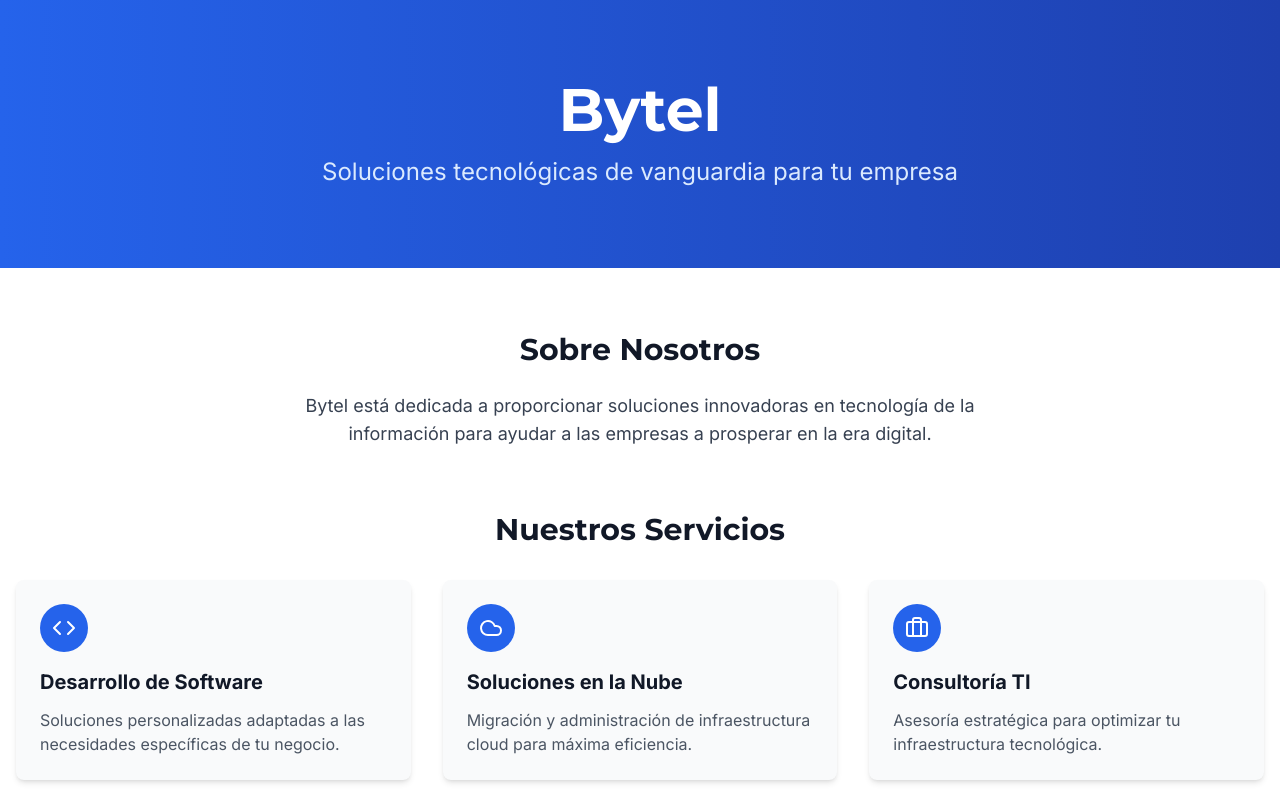
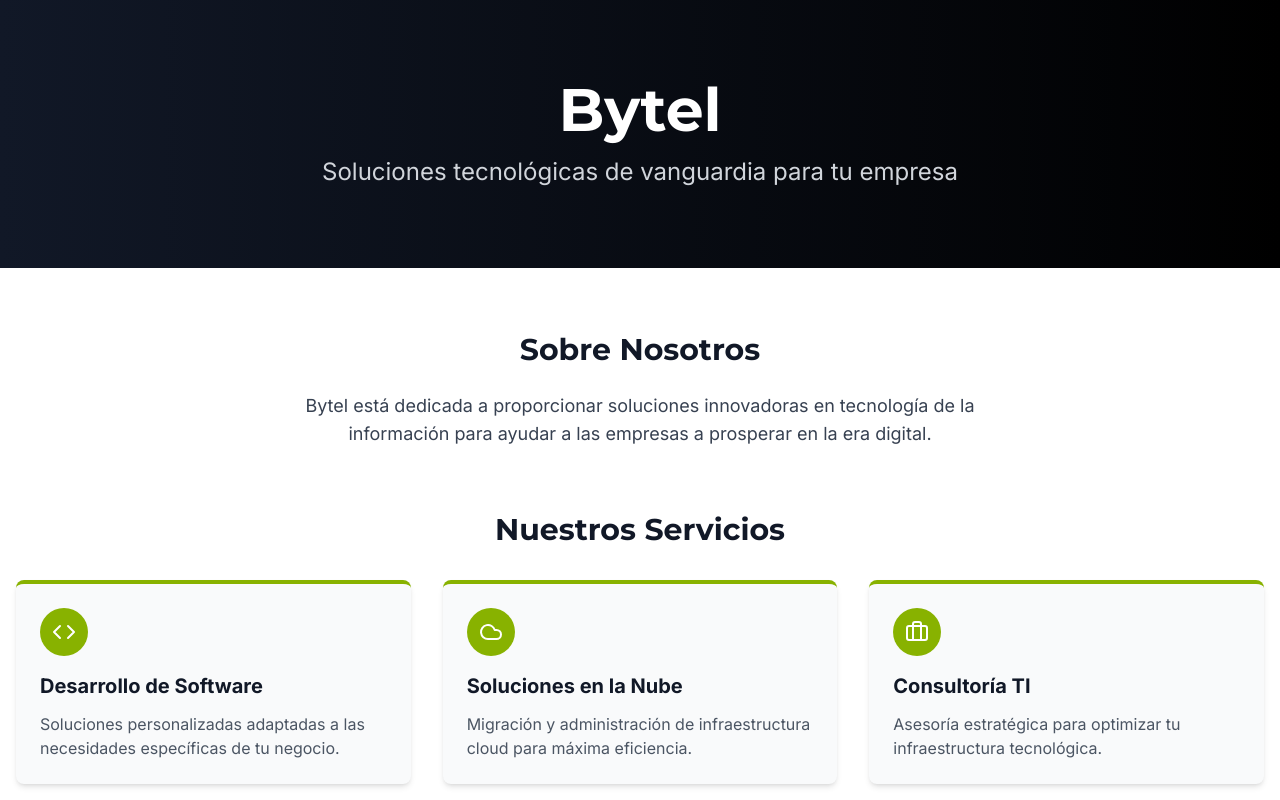
Before and after one commit to camoril/bytelcommx, a plain HTML site: page index.html in a window 1280 px wide. Shown: the top 800 px of the page. Drawn offline with nearby package versions, Linux system fonts and the light colour scheme.

Commit message:
Actualizar tema de colores a verde (#88B200) y negro
- Cambio de paleta de azul a verde corporativo (#88B200)
- Header con gradiente negro
- Iconos y bordes en verde corporativo
- Mantenimiento de diseño responsivo

```diff
--- a/index.html
+++ b/index.html
@@ -19,13 +19,25 @@
         .font-display {
             font-family: 'Montserrat', sans-serif;
         }
+        .bg-brand-green {
+            background-color: #88B200;
+        }
+        .text-brand-green {
+            color: #88B200;
+        }
+        .border-brand-green {
+            border-color: #88B200;
+        }
+        .hover\:bg-brand-green:hover {
+            background-color: #88B200;
+        }
     </style>
 </head>
 <body class="bg-white text-gray-900">
-    <header class="bg-gradient-to-r from-blue-600 to-blue-800 text-white py-20">
+    <header class="bg-gradient-to-r from-gray-900 to-black text-white py-20">
         <div class="max-w-7xl mx-auto px-4 text-center">
             <h1 class="font-display text-5xl md:text-6xl font-bold mb-4">Bytel</h1>
-            <p class="text-xl md:text-2xl text-blue-100">Soluciones tecnológicas de vanguardia para tu empresa</p>
+            <p class="text-xl md:text-2xl text-gray-300">Soluciones tecnológicas de vanguardia para tu empresa</p>
         </div>
     </header>
 
@@ -41,24 +53,24 @@
         <section class="mb-16">
             <h2 class="font-display text-3xl font-bold mb-8 text-center">Nuestros Servicios</h2>
             <div class="grid md:grid-cols-3 gap-8">
-                <div class="bg-gray-50 p-6 rounded-lg shadow-md hover:shadow-xl transition">
-                    <div class="flex items-center justify-center w-12 h-12 bg-blue-600 text-white rounded-full mb-4">
+                <div class="bg-gray-50 p-6 rounded-lg shadow-md hover:shadow-xl transition border-t-4 border-brand-green">
+                    <div class="flex items-center justify-center w-12 h-12 bg-brand-green text-white rounded-full mb-4">
                         <i data-lucide="code" class="w-6 h-6"></i>
                     </div>
                     <h3 class="font-bold text-xl mb-3">Desarrollo de Software</h3>
                     <p class="text-gray-600">Soluciones personalizadas adaptadas a las necesidades específicas de tu negocio.</p>
                 </div>
 
-                <div class="bg-gray-50 p-6 rounded-lg shadow-md hover:shadow-xl transition">
-                    <div class="flex items-center justify-center w-12 h-12 bg-blue-600 text-white rounded-full mb-4">
+                <div class="bg-gray-50 p-6 rounded-lg shadow-md hover:shadow-xl transition border-t-4 border-brand-green">
+                    <div class="flex items-center justify-center w-12 h-12 bg-brand-green text-white rounded-full mb-4">
                         <i data-lucide="cloud" class="w-6 h-6"></i>
                     </div>
                     <h3 class="font-bold text-xl mb-3">Soluciones en la Nube</h3>
                     <p class="text-gray-600">Migración y administración de infraestructura cloud para máxima eficiencia.</p>
                 </div>
 
-                <div class="bg-gray-50 p-6 rounded-lg shadow-md hover:shadow-xl transition">
-                    <div class="flex items-center justify-center w-12 h-12 bg-blue-600 text-white rounded-full mb-4">
+                <div class="bg-gray-50 p-6 rounded-lg shadow-md hover:shadow-xl transition border-t-4 border-brand-green">
+                    <div class="flex items-center justify-center w-12 h-12 bg-brand-green text-white rounded-full mb-4">
                         <i data-lucide="briefcase" class="w-6 h-6"></i>
                     </div>
                     <h3 class="font-bold text-xl mb-3">Consultoría TI</h3>
```
